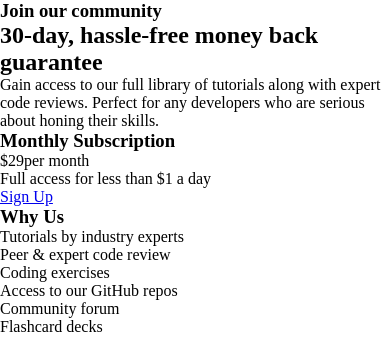
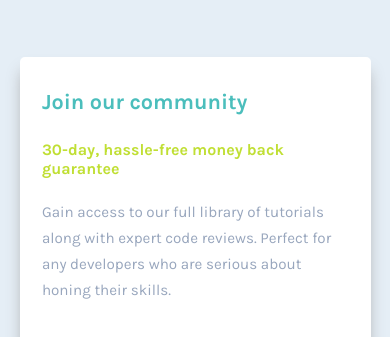
Before and after one commit to andrewabreu97/single-price-grid-component, a plain HTML site: page index.html in a window 390 px wide. Shown: the top 337 px of the page. Drawn offline with Linux system fonts and the light colour scheme.

Commit message:
Add base CSS mobile design style

```diff
--- a/css/styles.css
+++ b/css/styles.css
@@ -23,15 +23,140 @@ html {
     font-size: 16px;
 }
 
+body {
+    background-color: hsl(206, 47%, 93%);
+    font-family: "Karla", Arial, Helvetica, sans-serif;
+    height: 100vh;
+    display: flex;
+    align-items: center;
+}
+
 /**
  *  4. Single Price
  **/
 
+.container {
+    max-width: 1440px;
+    width: 90%;
+    margin: 0 auto;
+}
 
+.single-price {
+    margin-top: 5em;
+    box-shadow: 0px 12px 15px -3px rgba(166,166,166,1);
+}
+
+.single-price__box-1 {
+    background-color: hsl(0, 0%, 100%);
+    padding: 2em 1.4em;
+    border-radius: 5px 5px 0 0;
+}
+
+.single-price__box-2 {
+    background-color: hsl(179, 61%, 44%);
+    padding: 2em 1.5em;
+}
+
+.single-price__box-3 {
+    background-color: hsl(179, 47%, 52%);
+    padding: 2em 1.5em;
+    border-radius: 0 0 5px 5px;
+}
+
+.single-price__title {
+    font-size: 1.35rem;
+    font-weight: bold;
+    margin-bottom: 1.2em;
+}
+
+.single-price__subtitle-1 {
+    font-size: 1rem;
+    font-weight: bold;
+    margin-bottom: 1.4em;
+}
+
+.single-price__subtitle-2 {
+    font-size: 1.24rem;
+    font-weight: bold;
+    margin-bottom: 1.4em;
+}
+
+.single-price__description {
+    font-size: 0.95rem;
+    line-height: 1.7;
+    margin-bottom: 0.3em;
+}
+
+.single-price__paragraph {
+    font-size: 1.08rem;
+    margin-bottom: 1.8em;
+}
+
+.single-price__price {
+    display: flex;
+    font-size: 1.9rem;
+    font-weight: bold;
+}
+
+.single-price__billing-cicle {
+    font-weight: lighter;
+    align-self: center;
+    font-size: 1.15rem;
+    margin-left: 1em;
+    opacity: 0.5;
+}
+
+.button {
+    display: block;
+    font-weight: bold;
+    width: 100%;
+    background-color: white;
+    color: hsl(218, 22%, 67%);
+    text-decoration: none;
+    padding: 1em 1em;
+    text-align: center;
+    border-radius: 5px;
+    box-shadow: 0px 12px 32px -13px rgba(61,61,61,1);
+}
+
+.button--primary {
+    background-color: hsl(71, 73%, 54%);
+    color: hsl(0, 0%, 100%);
+}
+
+.single-price__list {
+    font-size: 0.9rem;
+    list-style-type: none;
+}
+
+.single-price__item {
+    margin-bottom: .2em;
+    opacity: 0.7;
+}
+
+.single-price--cyan {
+    color: hsl(179, 47%, 52%);
+}
+
+.single-price--bright-yellow {
+    color: hsl(71, 73%, 54%);
+}
+
+.single-price--grayish-blue {
+    color: hsl(218, 22%, 67%);
+}
+
+.single-price--white {
+    color: hsl(0, 0%, 100%);
+}
 
 /**
  *  5. Footer
  **/
+
+footer {
+    display: none;
+}
 
 .attribution {
     font-size: 11px;
--- a/index.html
+++ b/index.html
@@ -13,24 +13,25 @@
 
   <div class="container">
     <section class="single-price">
-      <section class="single-price__box single-price__box--join-our-community">
-        <h1 class="single-price__title">Join our community</h1>
-        <h2 class="single-price__subtitle">30-day, hassle-free money back guarantee</h2>
-        <p class="single-price__description">
+      <section class="single-price__box-1">
+        <h1 class="single-price__title single-price--cyan">Join our community</h1>
+        <h2 class="single-price__subtitle-1 single-price--bright-yellow">30-day, hassle-free money back guarantee</h2>
+        <p class="single-price__description single-price--grayish-blue">
           Gain access to our full library of tutorials along with expert code reviews.
           Perfect for any developers who are serious about honing their skills.
         </p>
       </section>
-      <section class="single-price__box single-price__box--monthly-subcription">
-        <h1 class="single-price__title">Monthly Subscription</h1>
+      <section class="single-price__box-2 single-price--white">
+        <h1 class="single-price__subtitle-2 single-price--white">Monthly Subscription</h1>
         <p class="single-price__paragraph">
-          <div><span class="single-price__price">&dollar;29</span><span class="single-price__billing-cicle">per month</span></div>
+          <span class="single-price__price">&dollar;29<span class="single-price__billing-cicle">per month</span></span>
+          <br>
           Full access for less than &dollar;1 a day
         </p>
         <a href="#" class="button button--primary">Sign Up</a>
       </section>
-      <section class="single-price__box single-price__box--why-us">
-        <h1 class="single-price__title">Why Us</h1>
+      <section class="single-price__box-3 single-price--white">
+        <h1 class="single-price__subtitle-2 ">Why Us</h1>
         <ul class="single-price__list">
           <li class="single-price__item">Tutorials by industry experts</li>
           <li class="single-price__item">Peer &amp; expert code review</li>
```
